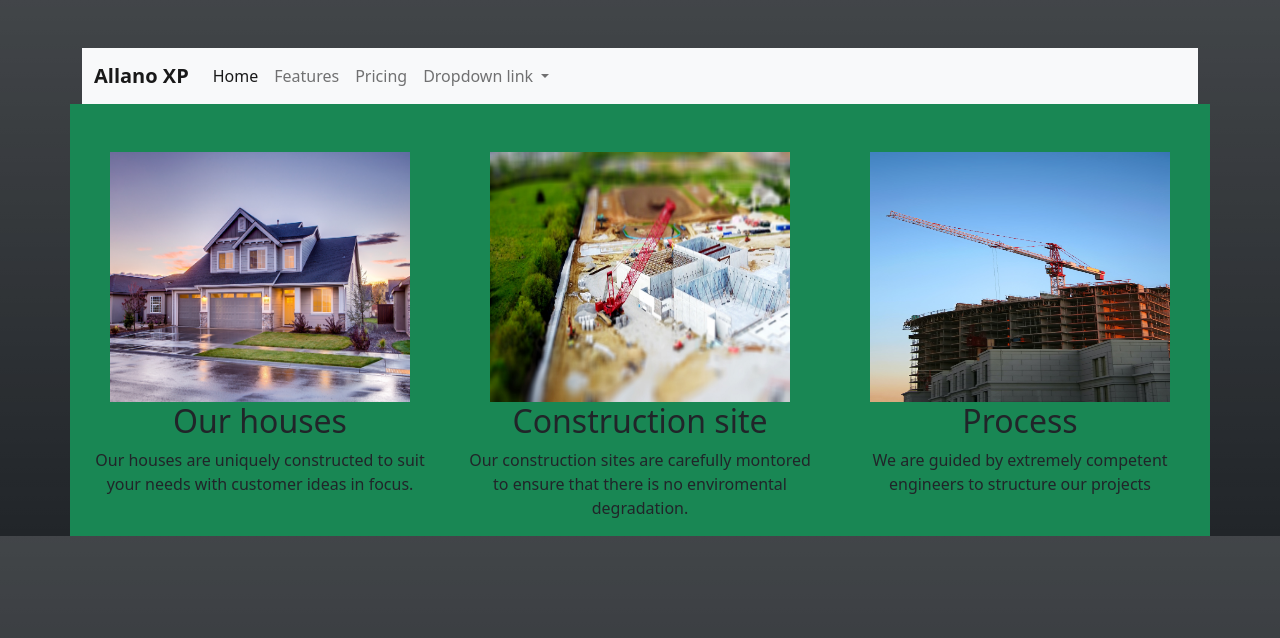
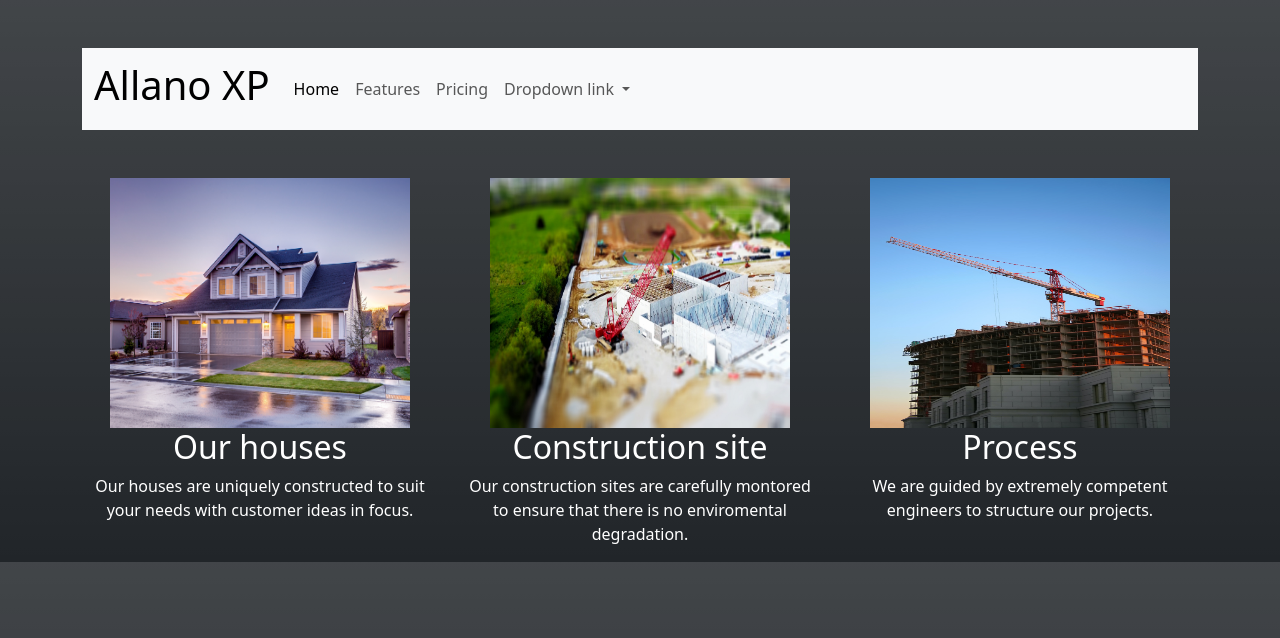
Before and after one commit to Allano256/bootstrap, a website built with Parcel: page index.html in a window 1280 px wide. Built offline with nearby package versions, Linux system fonts and the light colour scheme.

Commit message:
nothing changed

```diff
--- a/index.html
+++ b/index.html
@@ -9,6 +9,9 @@
     <script type="module" src="js/main.js"></script>
     <link href="https://cdn.jsdelivr.net/npm/bootstrap@5.2.2/dist/css/bootstrap.min.css" rel="stylesheet" integrity="sha384-Zenh87qX5JnK2Jl0vWa8Ck2rdkQ2Bzep5IDxbcnCeuOxjzrPF/et3URy9Bv1WTRi" crossorigin="anonymous">
     <script defer src="https://cdn.jsdelivr.net/npm/bootstrap@5.2.2/dist/js/bootstrap.bundle.min.js" integrity="sha384-OERcA2EqjJCMA+/3y+gxIOqMEjwtxJY7qPCqsdltbNJuaOe923+mo//f6V8Qbsw3" crossorigin="anonymous"></script>
+    <link rel="preconnect" href="https://fonts.googleapis.com">
+    <link rel="preconnect" href="https://fonts.gstatic.com" crossorigin>
+    <link href="https://fonts.googleapis.com/css2?family=Poppins:wght@300;400;700&display=swap" rel="stylesheet">
     <title>Document</title>
 </head>
 <body class="home bg-dark bg-gradient" >
@@ -16,13 +19,13 @@
     <div class="container">
     <nav class="navbar navbar-expand-lg bg-light mt-5">
         <div class="container-fluid">
-          <a class="navbar-brand " href="#">Allano XP</a>
+          <a class="navbar-brand " href="#"> <h1 class="logo">Allano XP</h1></a>
           <button class="navbar-toggler" type="button" data-bs-toggle="collapse" data-bs-target="#navbarNavDropdown" aria-controls="navbarNavDropdown" aria-expanded="false" aria-label="Toggle navigation">
             <span class="navbar-toggler-icon"></span>
           </button>
-          <div class="collapse navbar-collapse float-lg-end " id="navbarNavDropdown">
-            <ul class="navbar-nav">
-              <li class="nav-item">
+          <div class="collapse navbar-collapse " id="navbarNavDropdown">
+            <ul class="navbar-nav  ">
+              <li class="nav-item ">
                 <a class="nav-link active" aria-current="page" href="#">Home</a>
               </li>
               <li class="nav-item">
@@ -47,22 +50,22 @@
       </nav>
     </div>
     <div class="hero">
-        <div class="container text-center mt pt-5 bg-success">
+        <div class="container text-center mt-5 ">
             <div class="row">
               <div class="col">
                 <img class="house" src="/images/pexels-binyamin-mellish-186077.jpg" alt="house" height="250px" width="300px">
-                <h2 class="h2">Our houses</h2>
-                <p class="para">Our houses are uniquely constructed to suit your needs with customer ideas in focus.</p>
+                <h2 class="h2 text-white ">Our houses</h2>
+                <p class="para text-white ">Our houses are uniquely constructed to suit your needs with customer ideas in focus.</p>
               </div>
               <div class="col">
                 <img class="house" src="/images/pexels-david-mcbee-392031.jpg" alt="house" height="250px" width="300px">
-                <h2 class="h2">Construction site</h2>
-                <p class="para">Our construction sites are carefully montored to ensure that there is no enviromental degradation.</p>
+                <h2 class="h2 text-white ">Construction site</h2>
+                <p class="para text-white ">Our construction sites are carefully montored to ensure that there is no enviromental degradation.</p>
               </div>
               <div class="col">
                 <img class="house" src="/images/pexels-photoscom-93400.jpg" alt="house" height="250px" width="300px">
-                <h2 class="h2">Process</h2>
-                <p class="para">We are guided by extremely competent engineers to structure our projects</p>
+                <h2 class="h2 text-white ">Process</h2>
+                <p class="para text-white ">We are guided by extremely competent engineers to structure our projects.</p>
               </div>
             </div>
           </div>
--- a/scss/custom.scss
+++ b/scss/custom.scss
@@ -1,4 +1 @@
-
-.navbar-brand {
-    font-weight: bold;
-}
+@import "../node_modules/bootstrap/scss/bootstrap";
```
Also changed, not shown: scss/custom.css, 1 other file.
